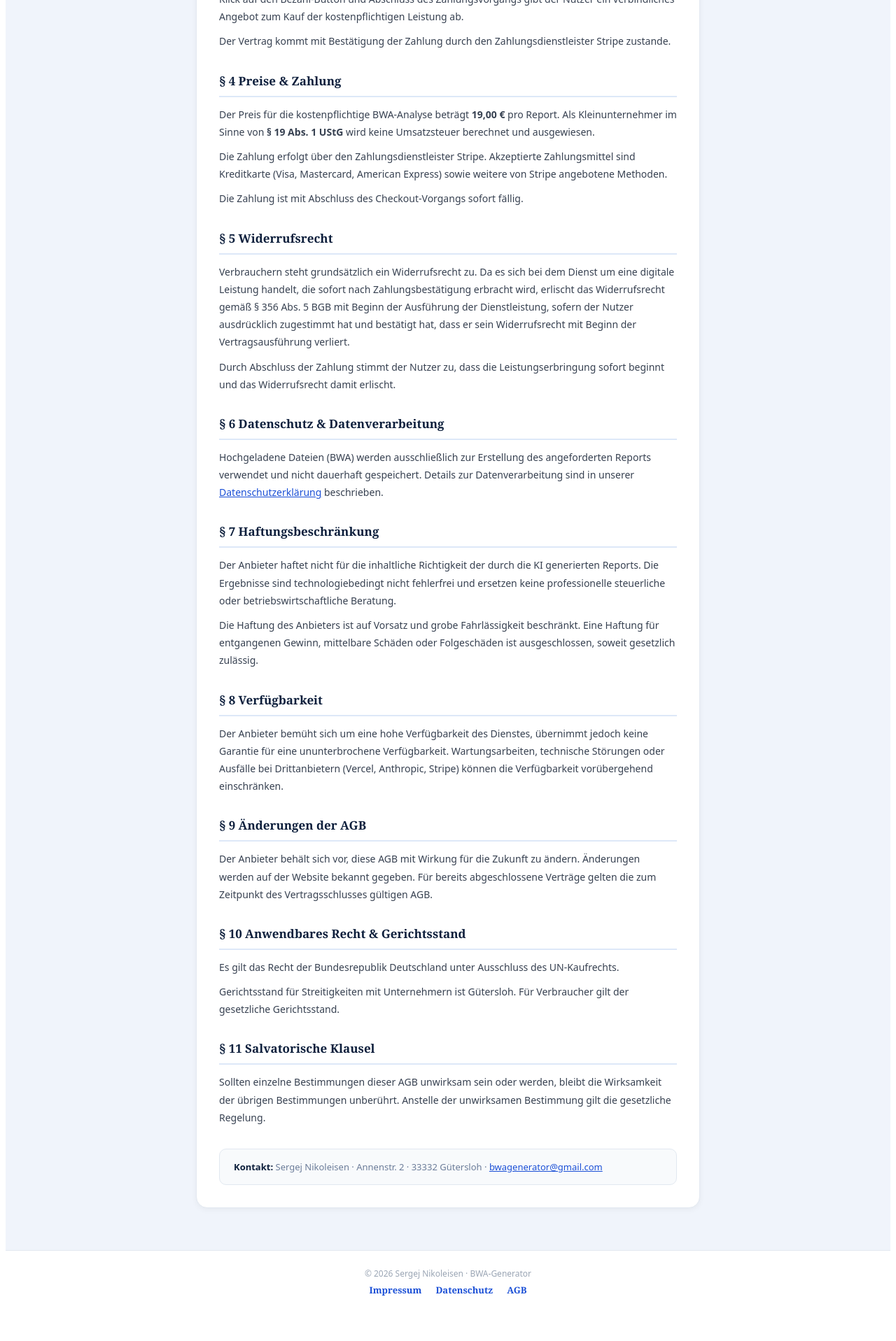
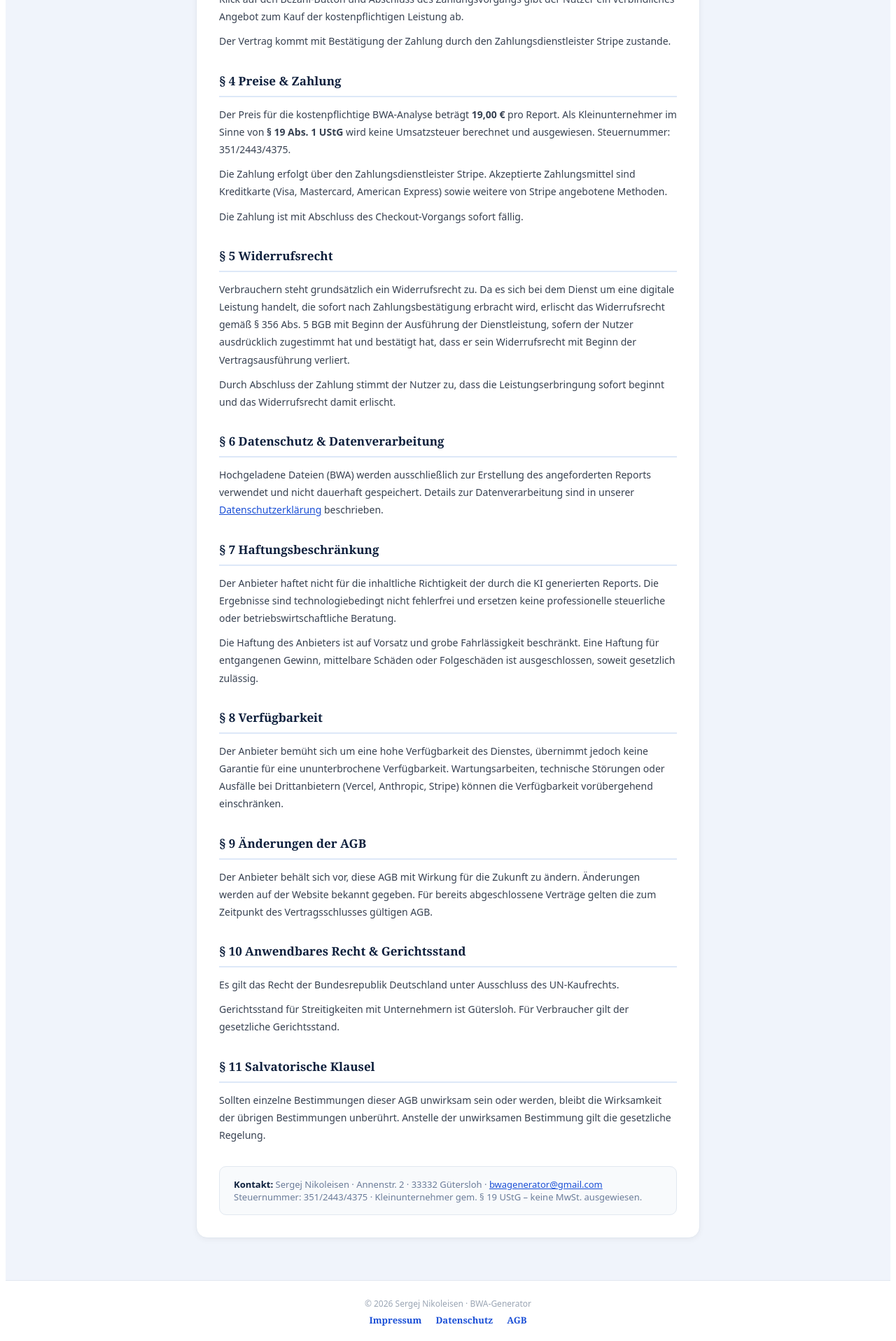
Before and after one commit to sergejnikoleisen-lab/bwa-generator, a React (Create React App) app: page /agb in a window 1280 px wide. Shown: the part 1013-2930 px from the top of the page at 70% size. Before the commit the page ends 2898 px from the top, so only its background shows below. Built offline with nearby package versions, Linux system fonts and the light colour scheme.

Commit message:
Update AGB.jsx

```diff
--- a/src/AGB.jsx
+++ b/src/AGB.jsx
@@ -68,7 +68,7 @@ export default function AGB() {
           </Section>
 
           <Section num="4" title="Preise & Zahlung">
-            <P>Der Preis für die kostenpflichtige BWA-Analyse beträgt <strong>19,00 €</strong> pro Report. Als Kleinunternehmer im Sinne von <strong>§ 19 Abs. 1 UStG</strong> wird keine Umsatzsteuer berechnet und ausgewiesen.</P>
+            <P>Der Preis für die kostenpflichtige BWA-Analyse beträgt <strong>19,00 €</strong> pro Report. Als Kleinunternehmer im Sinne von <strong>§ 19 Abs. 1 UStG</strong> wird keine Umsatzsteuer berechnet und ausgewiesen. Steuernummer: 351/2443/4375.</P>
             <P>Die Zahlung erfolgt über den Zahlungsdienstleister Stripe. Akzeptierte Zahlungsmittel sind Kreditkarte (Visa, Mastercard, American Express) sowie weitere von Stripe angebotene Methoden.</P>
             <P>Die Zahlung ist mit Abschluss des Checkout-Vorgangs sofort fällig.</P>
           </Section>
@@ -106,7 +106,8 @@ export default function AGB() {
 
           <div style={{ background: "#f8fafc", border: "1px solid #e2e8f0", borderRadius: 10, padding: "16px 20px", marginTop: 8 }}>
             <div style={{ fontSize: 13, color: "#6b7c99", fontFamily: "system-ui,sans-serif" }}>
-              <strong style={{ color: "#0d1f3c" }}>Kontakt:</strong> Sergej Nikoleisen · Annenstr. 2 · 33332 Gütersloh · <a href="mailto:bwagenerator@gmail.com" style={{ color: "#1a4fd6" }}>bwagenerator@gmail.com</a>
+              <strong style={{ color: "#0d1f3c" }}>Kontakt:</strong> Sergej Nikoleisen · Annenstr. 2 · 33332 Gütersloh · <a href="mailto:bwagenerator@gmail.com" style={{ color: "#1a4fd6" }}>bwagenerator@gmail.com</a><br />
+              Steuernummer: 351/2443/4375 · Kleinunternehmer gem. § 19 UStG – keine MwSt. ausgewiesen.
             </div>
           </div>
 
```
